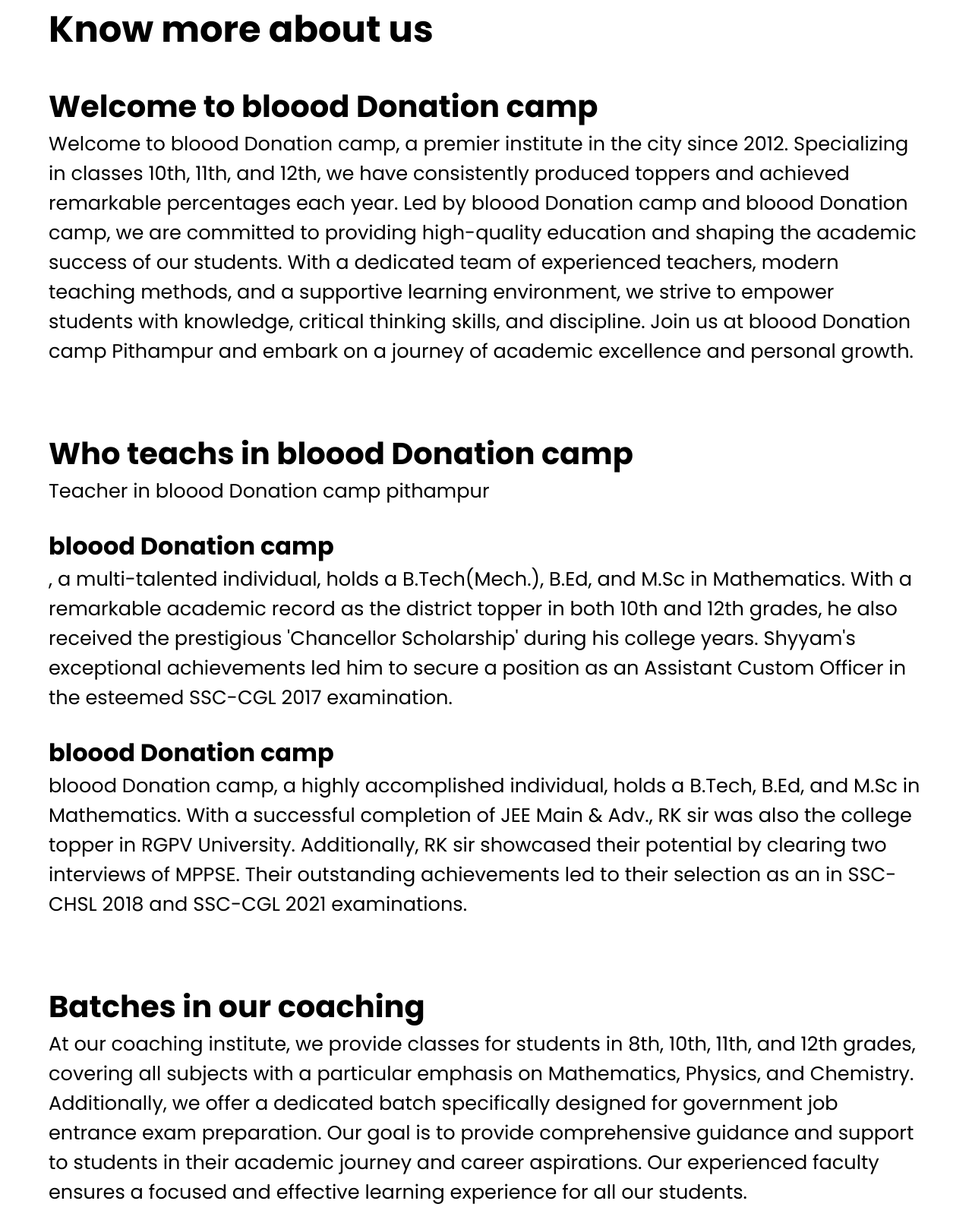
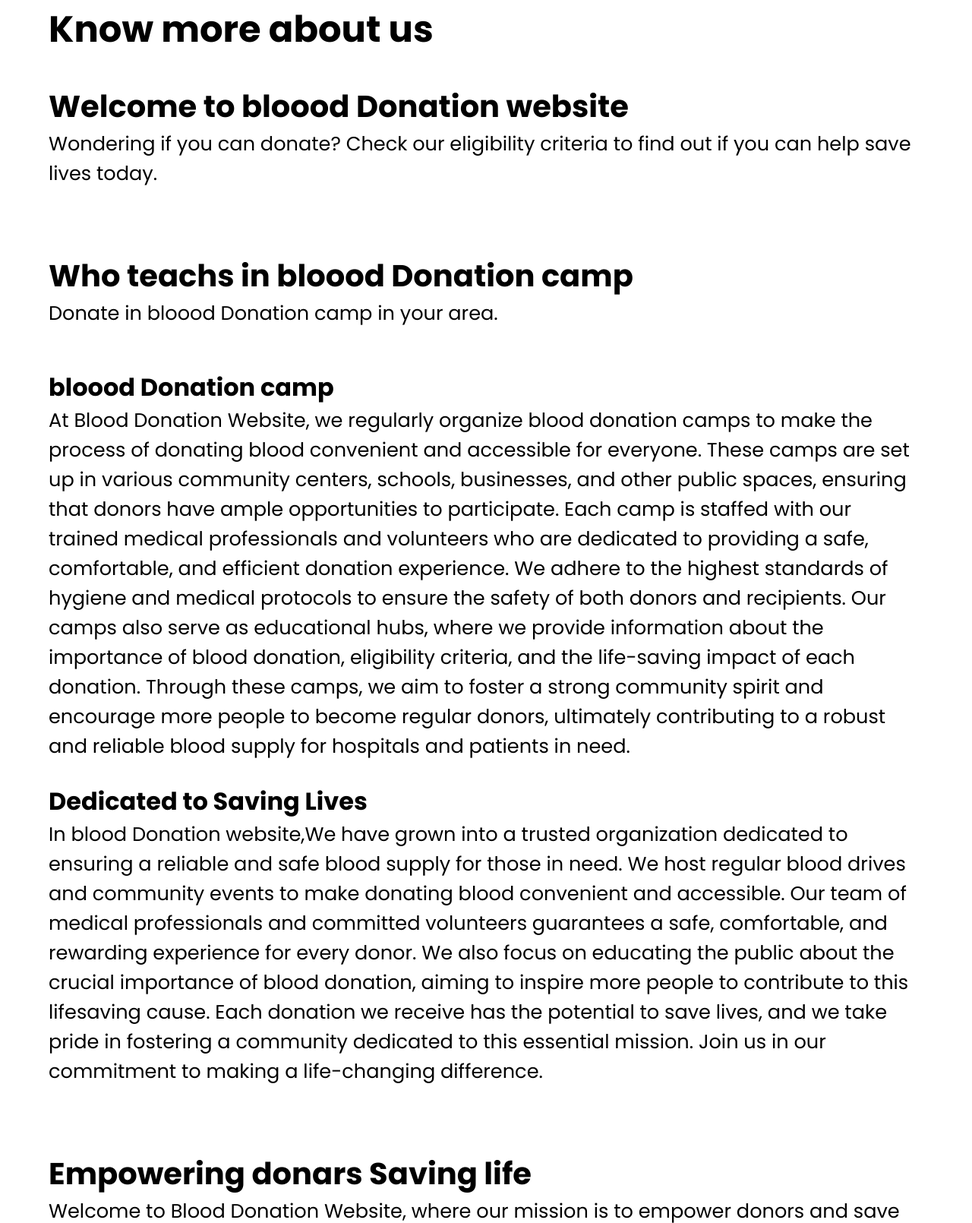
Before and after one commit to tarun-3626/Blood_Donation, a website: page public/about.html in a window 1280 px wide. Shown: the part 185-1795 px from the top of the page at 76% size. Drawn offline with Linux system fonts and the light colour scheme.

Commit message:
Update about.html

```diff
--- a/public/about.html
+++ b/public/about.html
@@ -54,23 +54,23 @@
          <div id="all_description">
            <h1>Know more about us </h1>
            <article name="description">
-             <h2>Welcome to bloood Donation camp </h2>
-             <p>Welcome to bloood Donation camp, a premier institute in the city since 2012. Specializing in classes 10th, 11th, and 12th, we have consistently produced toppers and achieved remarkable percentages each year. Led by bloood Donation camp and bloood Donation camp, we are committed to providing high-quality education and shaping the academic success of our students. With a dedicated team of experienced teachers, modern teaching methods, and a supportive learning environment, we strive to empower students with knowledge, critical thinking skills, and discipline. Join us at bloood Donation camp Pithampur and embark on a journey of academic excellence and personal growth.</p>
+             <h2>Welcome to bloood Donation website </h2>
+             <p>Wondering if you can donate? Check our eligibility criteria to find out if you can help save lives today.</p>
             </article>
             <br>
             <br>
                 <article>
                   <h2>Who teachs in bloood Donation camp</h2>
-                  <p>Teacher in bloood Donation camp pithampur
+                  <p>Donate in bloood Donation camp in your area.</p>
                     <br>
                     <ul>
                       <li>
                         <h4>bloood Donation camp</h4>
-                        <p>, a multi-talented individual, holds a B.Tech(Mech.), B.Ed, and M.Sc in Mathematics. With a remarkable academic record as the district topper in both 10th and 12th grades, he also received the prestigious 'Chancellor Scholarship' during his college years. Shyyam's exceptional achievements led him to secure a position as an Assistant Custom Officer in the esteemed SSC-CGL 2017 examination.</p>
+                        <p> At Blood Donation Website, we regularly organize blood donation camps to make the process of donating blood convenient and accessible for everyone. These camps are set up in various community centers, schools, businesses, and other public spaces, ensuring that donors have ample opportunities to participate. Each camp is staffed with our trained medical professionals and volunteers who are dedicated to providing a safe, comfortable, and efficient donation experience. We adhere to the highest standards of hygiene and medical protocols to ensure the safety of both donors and recipients. Our camps also serve as educational hubs, where we provide information about the importance of blood donation, eligibility criteria, and the life-saving impact of each donation. Through these camps, we aim to foster a strong community spirit and encourage more people to become regular donors, ultimately contributing to a robust and reliable blood supply for hospitals and patients in need.</p>
                       </li>
                       <li>
-                        <h4>bloood Donation camp</h4>
-                        <p>bloood Donation camp, a highly accomplished individual, holds a B.Tech, B.Ed, and M.Sc in Mathematics. With a successful completion of JEE Main & Adv., RK sir was also the college topper in RGPV University. Additionally, RK sir showcased their potential by clearing two interviews of MPPSE. Their outstanding achievements led to their selection as an in SSC-CHSL 2018 and SSC-CGL 2021 examinations.</p>
+                        <h4>Dedicated to Saving Lives</h4>
+                        <p>In blood Donation website,We have grown into a trusted organization dedicated to ensuring a reliable and safe blood supply for those in need. We host regular blood drives and community events to make donating blood convenient and accessible. Our team of medical professionals and committed volunteers guarantees a safe, comfortable, and rewarding experience for every donor. We also focus on educating the public about the crucial importance of blood donation, aiming to inspire more people to contribute to this lifesaving cause. Each donation we receive has the potential to save lives, and we take pride in fostering a community dedicated to this essential mission. Join us in our commitment to making a life-changing difference.</p>
                       </li>
                     </ul>
                   </p>
@@ -78,8 +78,8 @@
                 <br>
                 <br>
                 <article>
-                  <h2>Batches in our coaching</h2>
-                  <p>At our coaching institute, we provide classes for students in 8th, 10th, 11th, and 12th grades, covering all subjects with a particular emphasis on Mathematics, Physics, and Chemistry. Additionally, we offer a dedicated batch specifically designed for government job entrance exam preparation. Our goal is to provide comprehensive guidance and support to students in their academic journey and career aspirations. Our experienced faculty ensures a focused and effective learning experience for all our students.</p>
+                  <h2>Empowering donars Saving life</h2>
+                  <p>Welcome to Blood Donation Website, where our mission is to empower donors and save lives by ensuring a steady, safe, and reliable blood supply for those in need. Founded in [Year], we have grown into a leading blood donation organization dedicated to creating a sustainable ecosystem through regular blood drives, education, and community support. Our passionate team works tirelessly to provide exceptional care to our donors, making the donation process seamless and rewarding. Every donation has the potential to save up to three lives, and with your help, we can continue making a profound impact. Join us in our mission and become a hero today.</p>
                 </article>
             </div>
         </div>
```
